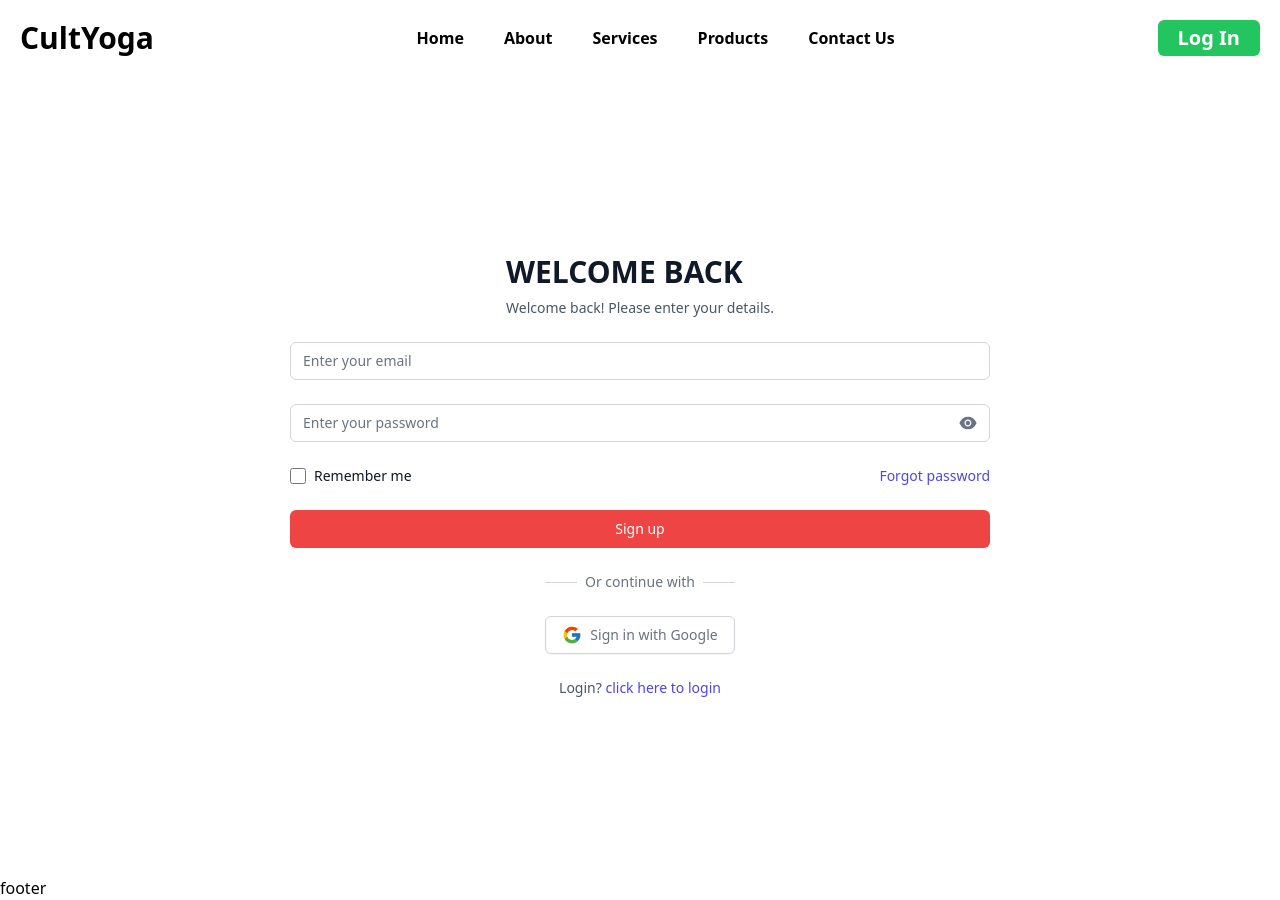
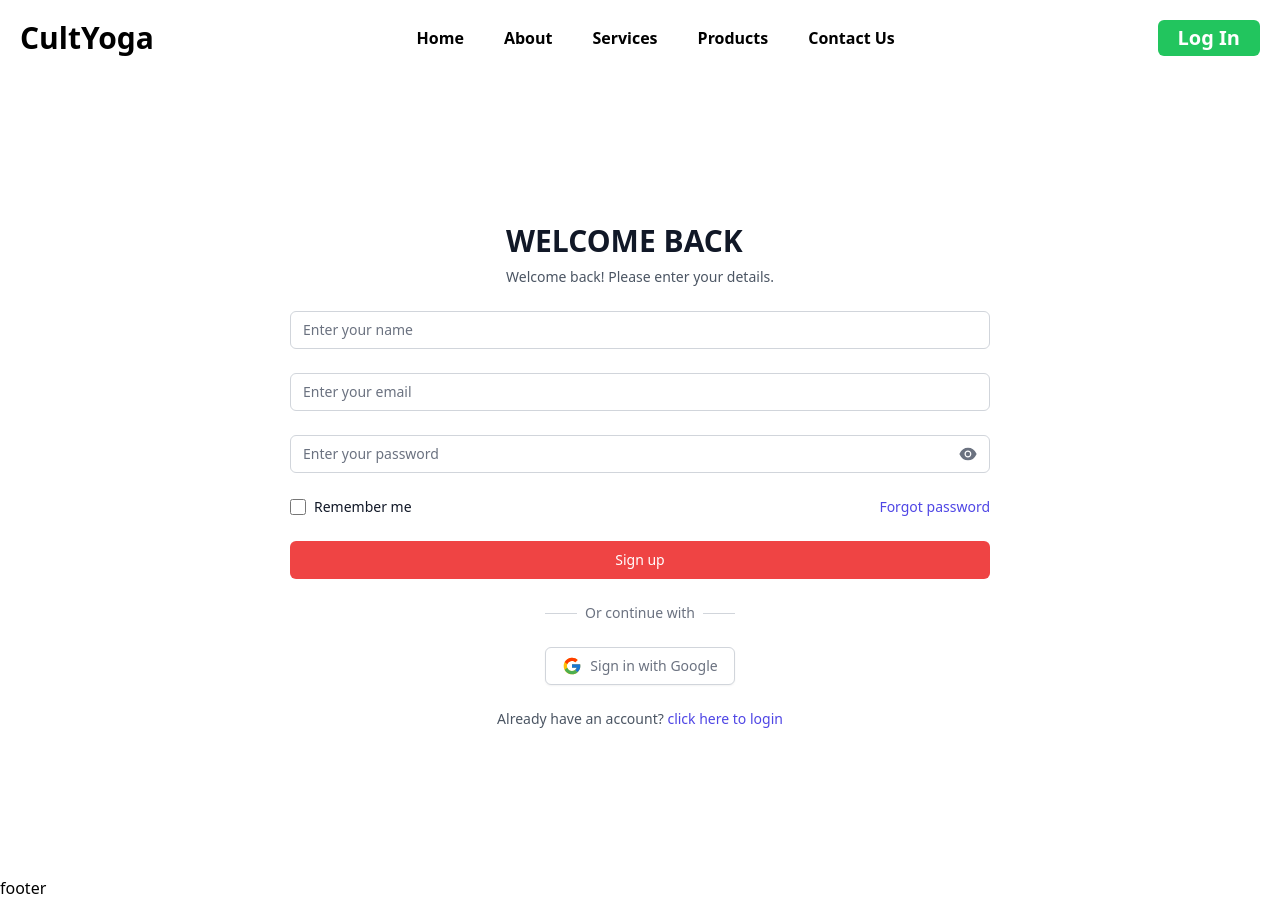
Before and after one commit to NamanRajputXXI/cultyoga, a React (Vite) app in the folder ui/: page /signup in a window 1280 px wide. Built offline with nearby package versions, Linux system fonts and the light colour scheme.

Commit message:
ui:make the name feild in sign up page

```diff
--- a/ui/src/pages/Signup.jsx
+++ b/ui/src/pages/Signup.jsx
@@ -10,14 +10,15 @@ const Signup = () => {
   const togglePasswordVisibility = () => {
     setShowPassword(!showPassword);
   };
+
   return (
     <>
       <Navbar />
       <div className="min-h-screen flex items-center justify-center">
-        <div className=" w-full justify-center p-5 sm:p-10 items-center h-full  flex  rounded-lg overflow-hidden">
-          <div className="w-[700px]  flex flex-col items-center justify-center  space-y-6">
+        <div className="w-full justify-center p-5 sm:p-10 items-center h-full flex rounded-lg overflow-hidden">
+          <div className="w-[700px] flex flex-col items-center justify-center space-y-6">
             <div>
-              <h2 className=" text-3xl font-extrabold text-gray-900">
+              <h2 className="text-3xl font-extrabold text-gray-900">
                 WELCOME BACK
               </h2>
               <p className="mt-2 text-sm text-gray-600">
@@ -25,7 +26,23 @@ const Signup = () => {
               </p>
             </div>
             <form className="mt-8 w-full space-y-6" action="#" method="POST">
-              <div className=" space-y-6 w-full">
+              <div className="space-y-6 w-full">
+                {/* Name Field */}
+                <div className="w-full">
+                  <label htmlFor="name" className="sr-only">
+                    Name
+                  </label>
+                  <input
+                    id="name"
+                    name="name"
+                    type="text"
+                    required
+                    className="appearance-none relative block w-full px-3 py-2 border border-gray-300 placeholder-gray-500 text-gray-900 rounded-md focus:outline-none focus:ring-indigo-500 focus:border-indigo-500 focus:z-10 sm:text-sm"
+                    placeholder="Enter your name"
+                  />
+                </div>
+
+                {/* Email Field */}
                 <div className="w-full">
                   <label htmlFor="email-address" className="sr-only">
                     Email address
@@ -36,10 +53,12 @@ const Signup = () => {
                     type="email"
                     autoComplete="email"
                     required
-                    className="appearance-none relative block w-full px-3 py-2 border  border-gray-300 placeholder-gray-500 text-gray-900 rounded-md focus:outline-none focus:ring-indigo-500 focus:border-indigo-500 focus:z-10 sm:text-sm"
+                    className="appearance-none relative block w-full px-3 py-2 border border-gray-300 placeholder-gray-500 text-gray-900 rounded-md focus:outline-none focus:ring-indigo-500 focus:border-indigo-500 focus:z-10 sm:text-sm"
                     placeholder="Enter your email"
                   />
                 </div>
+
+                {/* Password Field */}
                 <div className="relative">
                   <label htmlFor="password" className="sr-only">
                     Password
@@ -53,7 +72,6 @@ const Signup = () => {
                     className="appearance-none block w-full px-3 py-2 border border-gray-300 placeholder-gray-500 text-gray-900 rounded-md focus:outline-none focus:ring-indigo-500 focus:border-indigo-500 focus:z-10 sm:text-sm"
                     placeholder="Enter your password"
                   />
-                  {/* Eye Icon Button */}
                   <button
                     type="button"
                     onClick={togglePasswordVisibility}
@@ -68,6 +86,7 @@ const Signup = () => {
                 </div>
               </div>
 
+              {/* Remember Me and Forgot Password */}
               <div className="flex items-center justify-between">
                 <div className="flex items-center">
                   <input
@@ -94,6 +113,7 @@ const Signup = () => {
                 </div>
               </div>
 
+              {/* Submit Button */}
               <div>
                 <button
                   type="submit"
@@ -104,6 +124,7 @@ const Signup = () => {
               </div>
             </form>
 
+            {/* Google Sign-up */}
             <div className="mt-6">
               <div className="relative">
                 <div className="absolute inset-0 flex items-center">
@@ -125,8 +146,9 @@ const Signup = () => {
               </div>
             </div>
 
+            {/* Redirect to Login */}
             <p className="mt-2 text-center text-sm text-gray-600">
-              Login?{" "}
+              Already have an account?{" "}
               <Link
                 to="/login"
                 className="font-medium text-indigo-600 hover:text-indigo-500"
```
